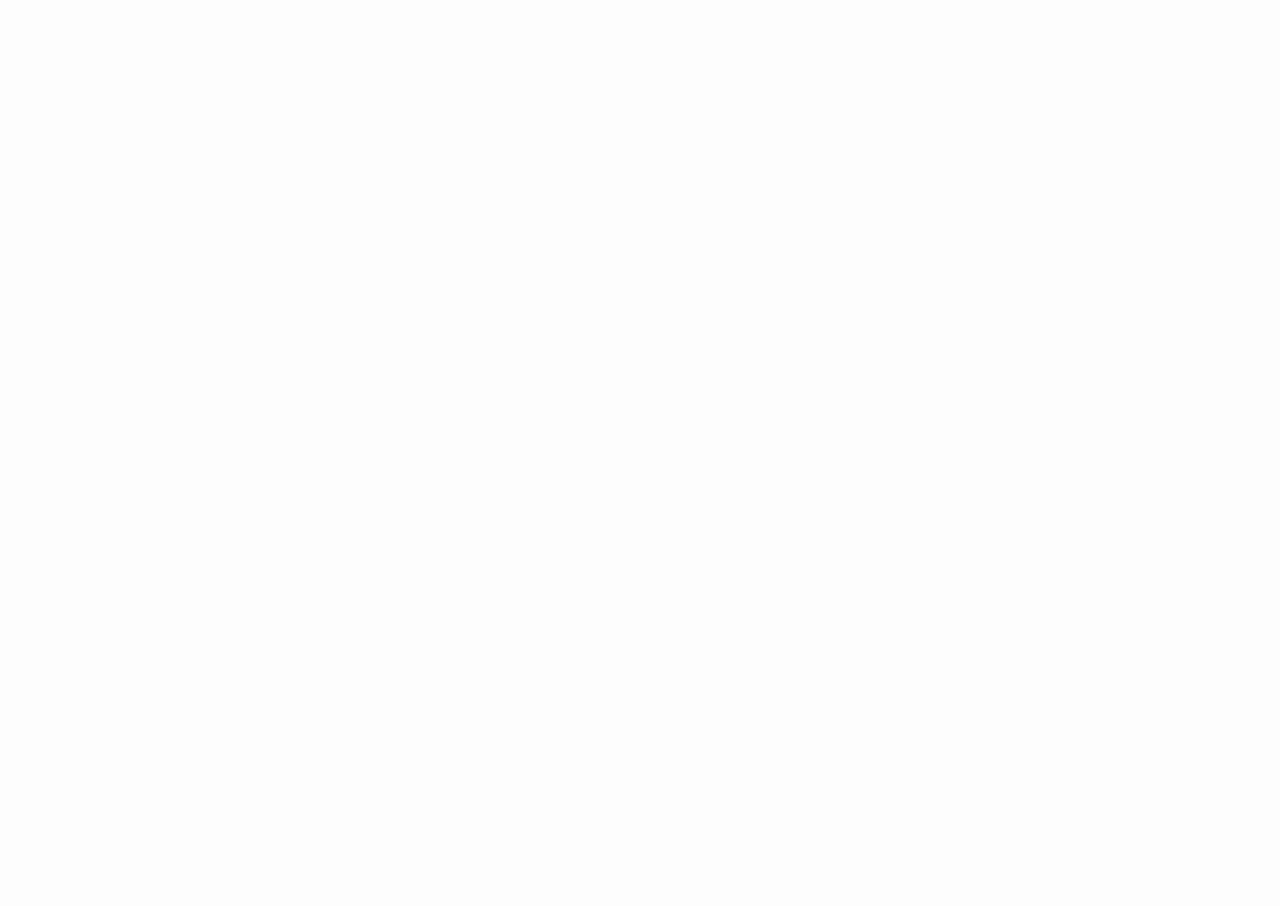
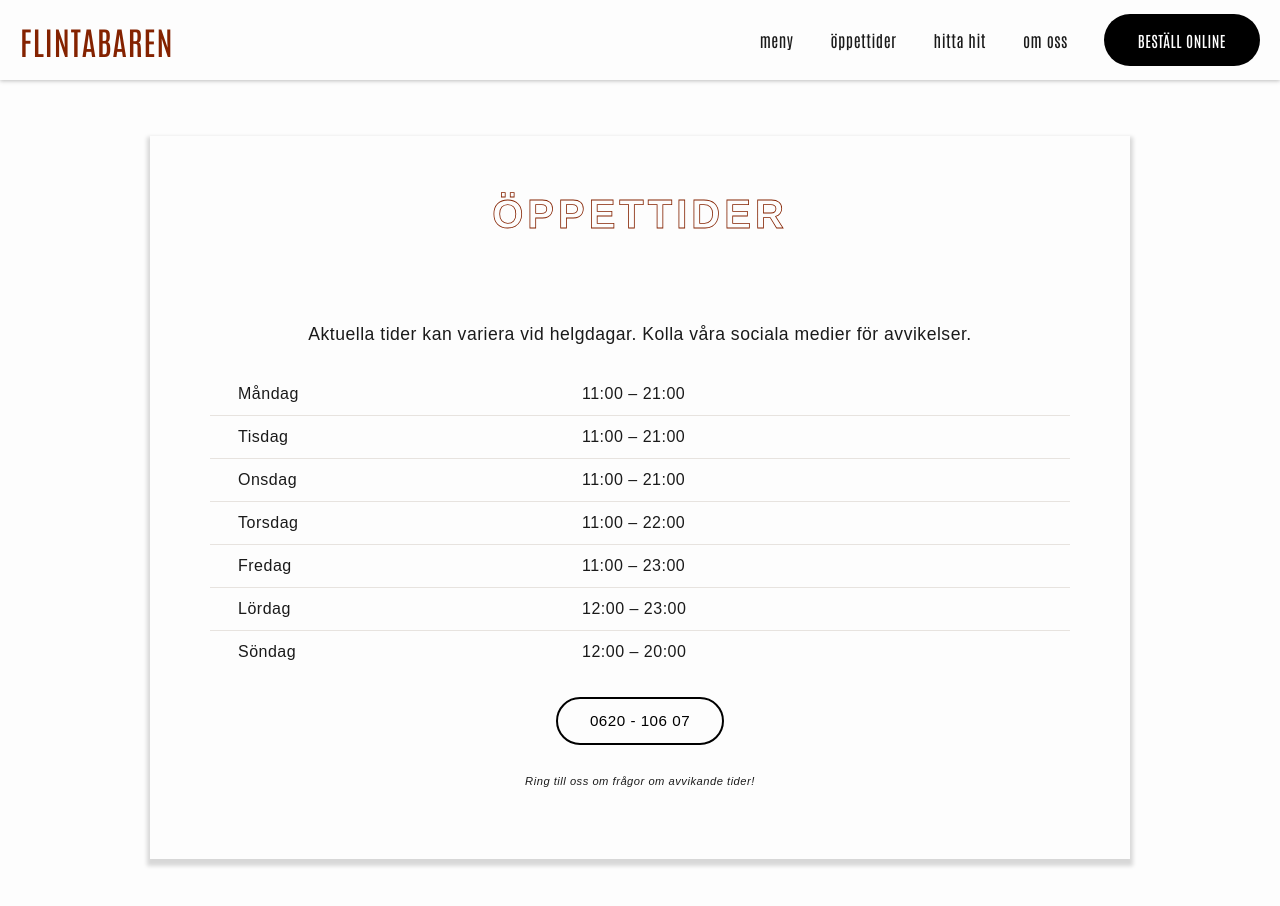
Before and after one commit to randylidstrom/react, a React (Vite) app in the folder flintabaren-react/: page /oppettider in a window 1280 px wide. Before the commit this address had no page. Shown: the top 906 px of the page. Before the commit the page ends 800 px from the top, so only its background shows below. Built offline with nearby package versions, Linux system fonts and the light colour scheme; a web font is replaced by a local one.

Commit message:
Added Oppettider and Hitta pages, updated App.jsx to include routes.

```diff
--- a/flintabaren-react/src/App.jsx
+++ b/flintabaren-react/src/App.jsx
@@ -1,6 +1,8 @@
 import { Routes, Route } from 'react-router-dom';
 import Home from './pages/home';
 import Meny from './pages/Meny';
+import Oppettider from './pages/Oppettider';
+import Hitta from './pages/Hitta';
 
 function App() {
   return (
@@ -8,6 +10,8 @@
       <Routes>
         <Route path="/" element={<Home />} />
         <Route path="/meny" element={<Meny />} />
+        <Route path="/oppettider" element={<Oppettider />} />
+        <Route path="/hitta" element={<Hitta />} />
       </Routes>
     </div>
   );
--- /dev/null
+++ b/flintabaren-react/src/pages/Hitta.jsx
@@ -0,0 +1,64 @@
+import Header from '../components/Header';
+
+const Hitta = () => {
+  return (
+    <div className="hitta-page">
+      <Header />
+
+      <main className="hitta-wrapper" aria-labelledby="hitta-title">
+        <div className="hitta-card">
+          <h1 id="hitta-title" className="hitta-title">HITTA HIT</h1>
+
+          <p className="hitta-address">
+            <a href="https://maps.app.goo.gl/91fXhxHFMS5YqqZ47" target="_blank" rel="noopener noreferrer" aria-label="Öppna adress i Google Maps">
+              Omsjövägen, 881 70 Näsåker
+            </a>
+          </p>
+          <p className="hitta-tagline">Precis vid riksväg 90</p>
+
+          <figure className="hitta-map" aria-label="Karta över platsen">
+            <iframe
+              className="hitta-map-frame"
+              title="Karta med Flintabarens läge"
+              src="https://www.google.com/maps/embed?pb=!1m18!1m12!1m3!1d1783.480924659451!2d16.89826540042038!3d63.448114749772685!2m3!1f0!2f0!3f0!3m2!1i1024!2i768!4f13.1!3m3!1m2!1s0x467ace88047377bf%3A0x248980bf423f263!2sFlintabaren!5e0!3m2!1sen!2sse!4v1763463262098!5m2!1sen!2sse"
+              width="600"
+              height="450"
+              style={{ border: 0 }}
+              allowFullScreen
+              loading="lazy"
+              referrerPolicy="no-referrer-when-downgrade"
+            ></iframe>
+          </figure>
+
+          <section className="contact-section" aria-labelledby="kontakt-heading">
+            <h2 id="kontakt-heading">Kontakt</h2>
+            <p className="contact-intro">Frågor om större sällskap eller catering? Skicka ett meddelande så svarar vi så snart vi kan.</p>
+
+            <form action="mailto:info@flintabaren.se" method="post" encType="text/plain">
+              <div>
+                <label htmlFor="namn">Namn</label>
+                <input type="text" id="namn" name="namn" required />
+              </div>
+              <div>
+                <label htmlFor="epost">E-post</label>
+                <input type="email" id="epost" name="epost" required />
+              </div>
+              <div>
+                <label htmlFor="meddelande">Meddelande</label>
+                <textarea id="meddelande" name="meddelande" rows="5" required></textarea>
+              </div>
+              <button className="btn btn-primary" type="submit">Skicka</button>
+            </form>
+          </section>
+        </div>
+      </main>
+
+      {/* Cart button */}
+      <a href="/bestall" className="cart-fab" aria-label="Beställ online" title="Beställ online">
+        <img src="/Media/shopping-cart.svg" alt="" aria-hidden="true" />
+      </a>
+    </div>
+  );
+};
+
+export default Hitta;
--- /dev/null
+++ b/flintabaren-react/src/pages/Oppettider.jsx
@@ -0,0 +1,45 @@
+import Header from '../components/Header';
+
+const Oppettider = () => {
+  return (
+    <div className="hours-page">
+      <Header />
+
+      <main className="hours-wrapper" aria-labelledby="hours-title">
+        <div className="hours-card">
+          <h1 id="hours-title" className="hours-title">ÖPPETTIDER</h1>
+
+          {/* Öppet-status indikator (Placeholder tillsvidare) */}
+          <div id="open-status" className="open-status"></div>
+
+          <p className="hours-intro">Aktuella tider kan variera vid helgdagar. Kolla våra sociala medier för avvikelser.</p>
+
+          <table className="hours-table" aria-describedby="hours-note">
+            <tbody>
+              <tr><th scope="row">Måndag</th><td>11:00 – 21:00</td></tr>
+              <tr><th scope="row">Tisdag</th><td>11:00 – 21:00</td></tr>
+              <tr><th scope="row">Onsdag</th><td>11:00 – 21:00</td></tr>
+              <tr><th scope="row">Torsdag</th><td>11:00 – 22:00</td></tr>
+              <tr><th scope="row">Fredag</th><td>11:00 – 23:00</td></tr>
+              <tr><th scope="row">Lördag</th><td>12:00 – 23:00</td></tr>
+              <tr><th scope="row">Söndag</th><td>12:00 – 20:00</td></tr>
+            </tbody>
+          </table>
+
+          <div className="hours-cta">
+            <a className="btn btn-call" href="tel:+4662210607" aria-label="Ring oss på 0620 - 106 07">0620 - 106 07</a>
+          </div>
+
+          <p id="hours-note" className="hours-note">Ring till oss om frågor om avvikande tider!</p>
+        </div>
+      </main>
+
+      {/* Cart button */}
+      <a href="/bestall" className="cart-fab" aria-label="Beställ online" title="Beställ online">
+        <img src="/Media/shopping-cart.svg" alt="" aria-hidden="true" />
+      </a>
+    </div>
+  );
+};
+
+export default Oppettider;
```
